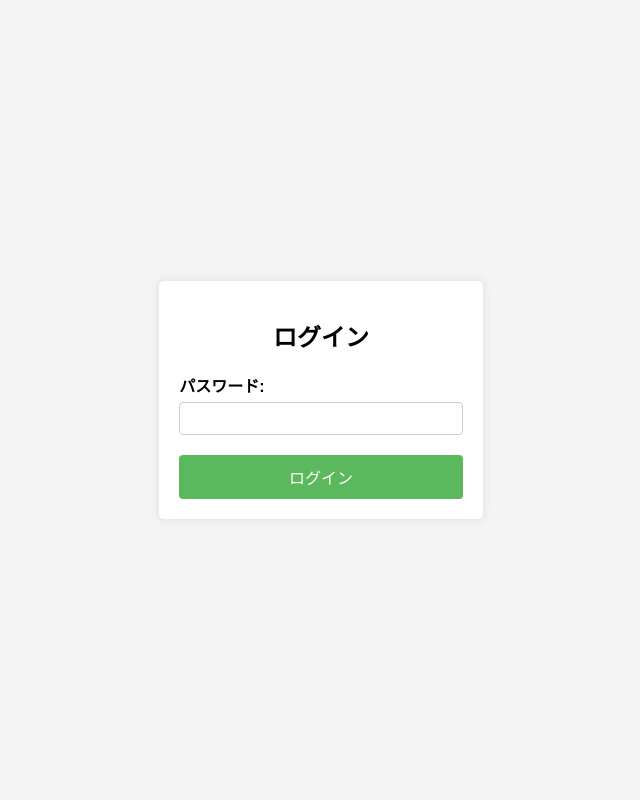
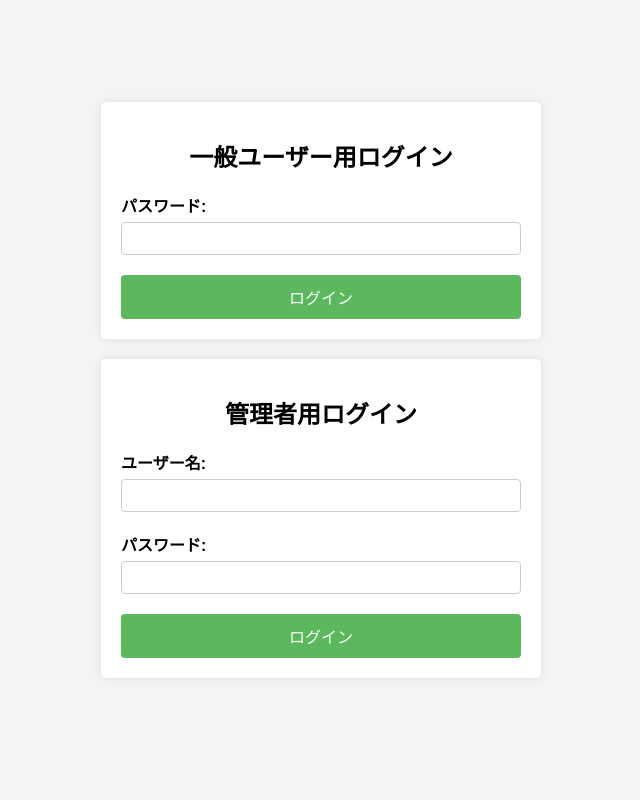
Before and after one commit to Hiro-ch/kyudou-schedule, a Flask app: page /login in a window 1280 px wide. Shown: the whole page, without its empty margins (319-959 px from the left). Run offline with Flask 3, Linux system fonts and the light colour scheme.

Commit message:
一般ユーザーと管理者を設けました

```diff
--- a/app.py
+++ b/app.py
@@ -11,6 +11,7 @@ import schedule
 import time
 import threading
 import platform
+from datetime import timedelta
 
 # .envファイルから環境変数をロード
 load_dotenv()
@@ -23,8 +24,15 @@ login_manager = LoginManager()
 login_manager.init_app(app)
 login_manager.login_view = 'login'  # ログインページを指定
 
-# 共通のパスワードを環境変数から取得
-COMMON_PASSWORD = os.getenv('COMMON_PASSWORD', 'defaultpassword')
+# セッションが永続化されないように設定
+app.config['SESSION_PERMANENT'] = False
+
+# 一般ユーザーのパスワードを環境変数から取得
+USER_PASSWORD = os.getenv('USER_PASSWORD')
+
+# 管理者情報を環境変数から取得
+ADMIN_USERNAME = os.getenv('ADMIN_USERNAME')
+ADMIN_PASSWORD = os.getenv('ADMIN_PASSWORD')
 
 # 日本語ロケールを設定
 locale.setlocale(locale.LC_ALL, '')
@@ -47,14 +55,23 @@ def next_weekday(date_str):
 
 # ダミーユーザークラス
 class User(UserMixin):
-    id = 1  # シンプルに1つのユーザーIDを使用
+    def __init__(self, id, is_admin=False):
+        self.id = id
+        self.is_admin = is_admin
 
 # ユーザーのロード方法
 @login_manager.user_loader
 def load_user(user_id):
     if user_id == "1":
-        return User()
+        return User(id=1, is_admin=True)  # 管理者ユーザー
+    elif user_id == "2":
+        return User(id=2, is_admin=False)  # 一般ユーザー
     return None
+
+# 共通のログインページのルート
+@app.route('/login')
+def login():
+    return render_template('login.html')
 
 # スケジュールをJSONファイルから読み込む
 def load_schedule():
@@ -114,21 +131,34 @@ def notify_tomorrow_schedule():
     else:
         send_line_notify(f"明日 ({tomorrow_str}) は練習の予定はありません。")
 
-# ログインページのルート
-@app.route('/login', methods=['GET', 'POST'])
-def login():
-    if request.method == 'POST':
-        password = request.form['password']
+# 一般ユーザー用ログインページのルート
+@app.route('/user_login', methods=['POST'])
+def user_login():
+    password = request.form['user_password']
 
-        # パスワードのチェック
-        if password == COMMON_PASSWORD:
-            user = User()
-            login_user(user)
-            return redirect(url_for('index'))
-        else:
-            flash('ログインに失敗しました。パスワードが間違っています。')
+    # 一般ユーザーのパスワードをチェック
+    if password == USER_PASSWORD:
+        user = User(id=2, is_admin=False)
+        login_user(user, remember=False)
+        return redirect(url_for('index'))
+    else:
+        flash('ログインに失敗しました。パスワードが間違っています。')
+        return redirect(url_for('login'))
 
-    return render_template('login.html')
+# 管理者用ログインページのルート
+@app.route('/admin_login', methods=['POST'])
+def admin_login():
+    username = request.form['username']
+    password = request.form['password']
+
+    # 管理者のユーザー名とパスワードをチェック
+    if username == ADMIN_USERNAME and password == ADMIN_PASSWORD:
+        user = User(id=1, is_admin=True)
+        login_user(user, remember=False)
+        return redirect(url_for('index'))
+    else:
+        flash('ログインに失敗しました。ユーザー名またはパスワードが間違っています。')
+        return redirect(url_for('login'))
 
 # ログアウトのルート
 @app.route('/logout')
@@ -146,6 +176,10 @@ def index():
 @app.route('/add', methods=['POST'])
 @login_required
 def add():
+    if not current_user.is_admin:
+        flash("管理者のみがスケジュールを追加できます。")
+        return redirect(url_for('index'))
+
     # YYYY-MM-DD 形式の日付を取得
     date = request.form['date']  # 例: '2024-09-24'
 
@@ -189,6 +223,10 @@ def add():
 @app.route('/manage', methods=['POST'])
 @login_required
 def manage():
+    if not current_user.is_admin:
+        flash("管理者のみが編集できます。")
+        return redirect(url_for('index'))
+
     action = request.form.get('action')
     selected_dates = request.form.getlist('dates')
 
--- a/templates/login.html
+++ b/templates/login.html
@@ -13,12 +13,16 @@
             align-items: center;
             height: 100vh;
             margin: 0;
+            flex-direction: column;
         }
         .login-container {
             background-color: white;
             padding: 20px;
             border-radius: 5px;
             box-shadow: 0 0 10px rgba(0, 0, 0, 0.1);
+            margin-bottom: 20px;
+            width: 100%;
+            max-width: 400px;
         }
         h1 {
             margin-bottom: 20px;
@@ -30,7 +34,7 @@
             margin-bottom: 5px;
             font-weight: bold;
         }
-        input[type="password"] {
+        input[type="text"], input[type="password"] {
             width: 100%;
             padding: 8px;
             margin-bottom: 20px;
@@ -60,12 +64,31 @@
 </head>
 <body>
     <div class="login-container">
-        <h1>ログイン</h1>
-        <form method="POST">
-            <label for="password">パスワード:</label>
-            <input type="password" name="password" id="password" required>
+        <h1>一般ユーザー用ログイン</h1>
+        <form action="{{ url_for('user_login') }}" method="post">
+            <div>
+                <label for="user_password">パスワード:</label>
+                <input type="password" id="user_password" name="user_password" required>
+            </div>
             <button type="submit">ログイン</button>
         </form>
+    </div>
+
+    <div class="login-container">
+        <h1>管理者用ログイン</h1>
+        <form action="{{ url_for('admin_login') }}" method="post">
+            <div>
+                <label for="username">ユーザー名:</label>
+                <input type="text" id="username" name="username" required>
+            </div>
+            <div>
+                <label for="password">パスワード:</label>
+                <input type="password" id="password" name="password" required>
+            </div>
+            <button type="submit">ログイン</button>
+        </form>
+    </div>
+
     {% with messages = get_flashed_messages() %}
         {% if messages %}
             <div class="error-message">
@@ -75,6 +98,5 @@
             </div>
         {% endif %}
     {% endwith %}
-    </div>
 </body>
 </html>
```
Lines whose indentation alone changed are shown as unchanged.
